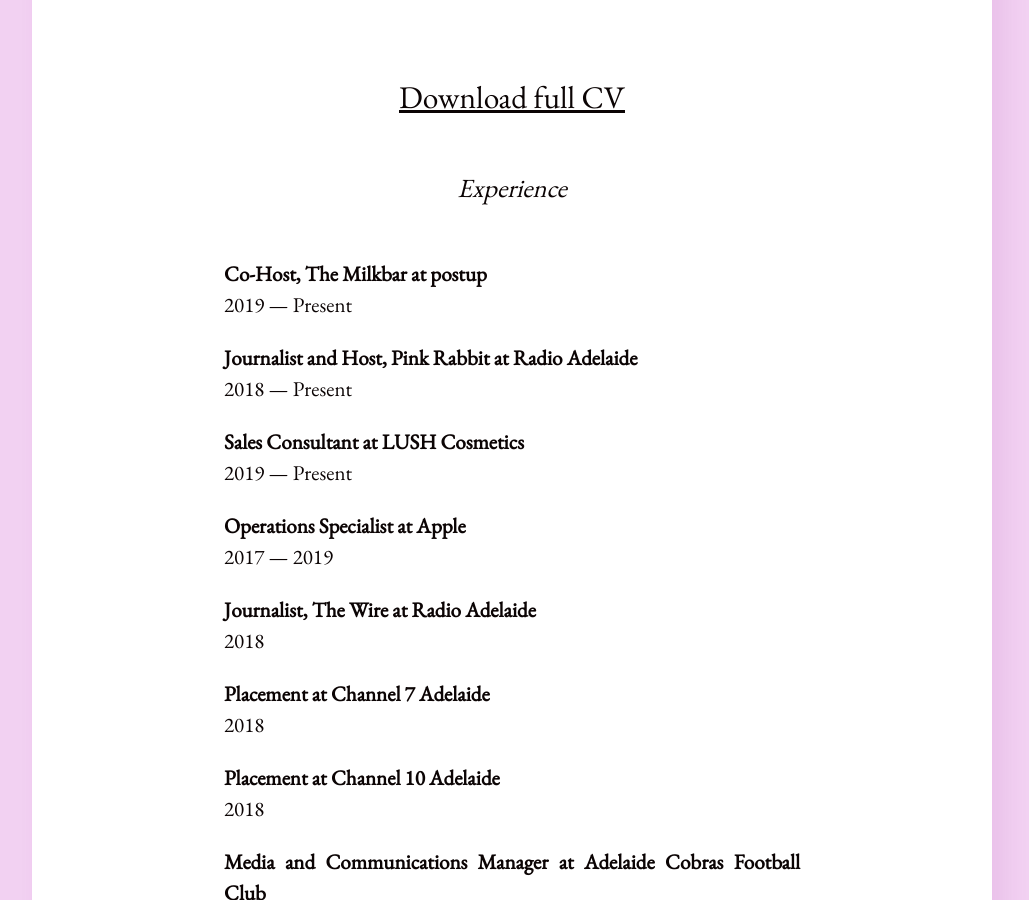
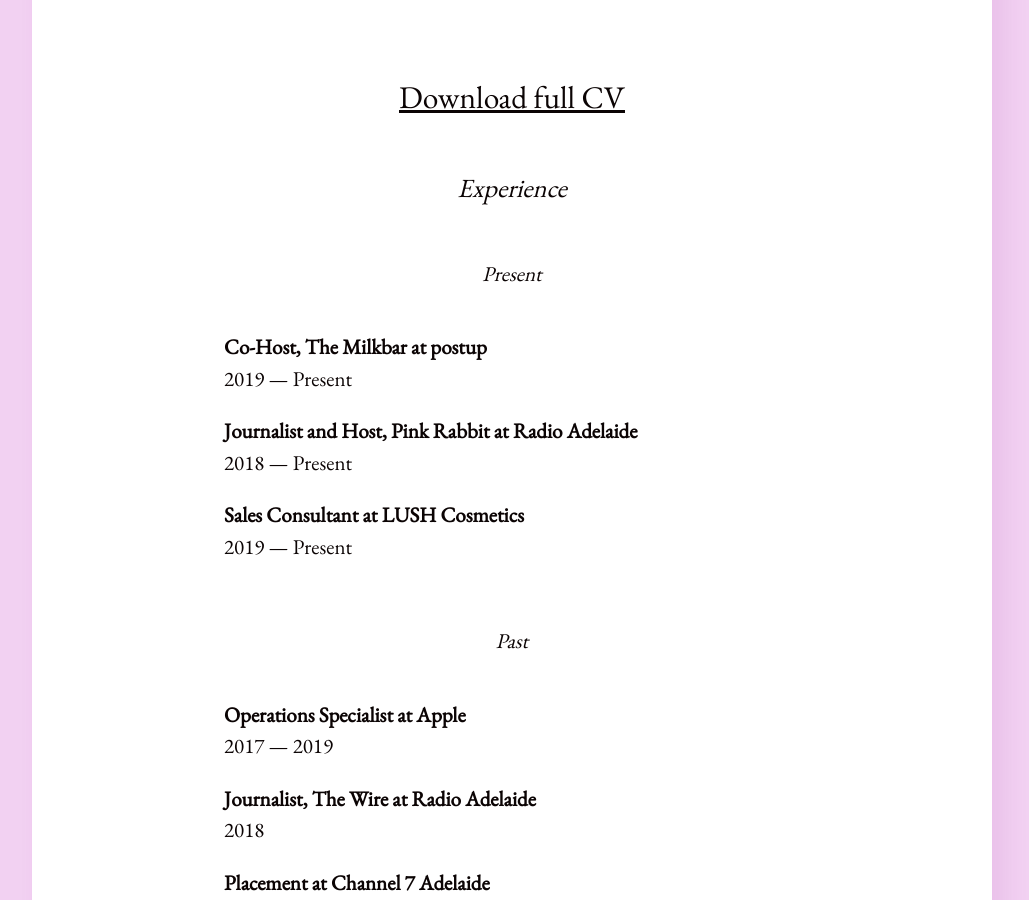
Before and after one commit to mariahlattas/website, a Jekyll site: the page built from cv.md, in a window 1280 px wide and 900 px high, scrolled down 407 px. Shown: the whole window, without its empty margins (128-1157 px from the left). Built offline with Jekyll 4.4.1, drawn with Linux system fonts in a browser that asks for light colours.

Commit message:
Update cv.md

```diff
--- a/cv.md
+++ b/cv.md
@@ -6,6 +6,9 @@
 ### [Download full CV](/assets/documents/mariah-lattas-cv.pdf)
 
 #### Experience
+
+##### Present
+
 **Co-Host, The Milkbar at postup**
 <br>2019 — Present
 
@@ -14,6 +17,8 @@
 
 **Sales Consultant at LUSH Cosmetics**
 <br>2019 — Present
+
+##### Past
 
 **Operations Specialist at Apple**
 <br>2017 — 2019
```
